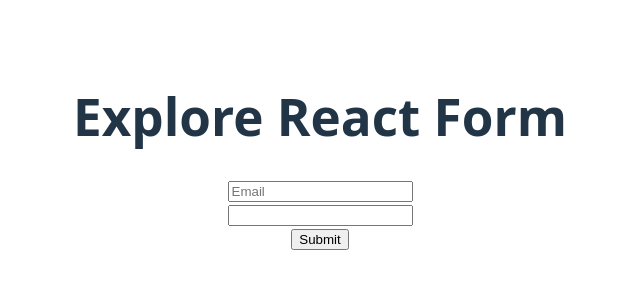
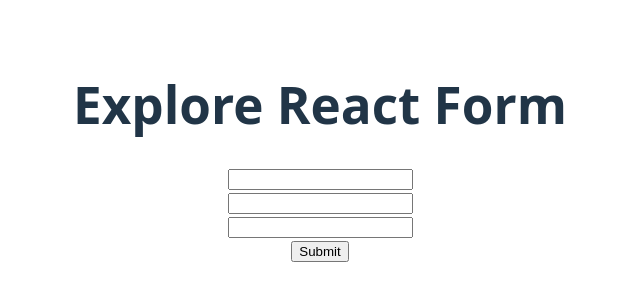
Before and after one commit to Tafsirchy/explore-react-form, a React (Vite) app: page / in a window 1280 px wide. Shown: the part 248-548 px from the top of the page, without its empty margins (320-960 px from the left). Built offline with nearby package versions, Linux system fonts and the light colour scheme.

Commit message:
Use Custom hook to reduce duplication of the code

```diff
--- a/src/App.jsx
+++ b/src/App.jsx
@@ -1,22 +1,21 @@
-import './App.css'
-import ControlledField from './Components/ControlledField/ControlledField'
-import FormAction from './Components/FormAction/FormAction'
-import SimpleForm from './Components/SimpleForm/SimpleForm'
-import UnControlledField from './Components/UnControlledField/UnControlledField'
+import "./App.css";
+import ControlledField from "./Components/ControlledField/ControlledField";
+import HookForm from "./Components/ControlledField/HookForm/HookForm";
+import FormAction from "./Components/FormAction/FormAction";
+import SimpleForm from "./Components/SimpleForm/SimpleForm";
+import UnControlledField from "./Components/UnControlledField/UnControlledField";
 
 function App() {
-
   return (
     <>
-
       <h1>Explore React Form</h1>
       {/* <SimpleForm></SimpleForm> */}
       {/* <FormAction></FormAction> */}
       {/* <ControlledField></ControlledField> */}
-      <UnControlledField></UnControlledField>
-
+      {/* <UnControlledField></UnControlledField> */}
+      <HookForm></HookForm>
     </>
-  )
+  );
 }
 
-export default App
+export default App;
--- a/src/Components/ControlledField/ControlledField.jsx
+++ b/src/Components/ControlledField/ControlledField.jsx
@@ -1,29 +1,38 @@
 import React, { useState } from "react";
 
 const ControlledField = () => {
+  const [name, setName] = useState("");
+  const [email, setEmail] = useState("");
   const [password, setPassword] = useState("");
   const [error, setError] = useState("");
 
   const handleSubmit = (e) => {
     e.preventDefault();
-    console.log("Submitted");
+    console.log(name, email, password);
 
-    if(password.length < 6) {
-        setError("Password must be at least 6 characters"),
-        setPassword("")
+    if (password.length < 6) {
+      setError("Password must be at least 6 characters"), setPassword("");
     }
-
   };
 
-  const handlePasswordOnchange = (e) => {
+  const handleNameOnChange = (e) => {
+    // console.log(e.target.value);
+    setName(e.target.value);
+  };
+
+  const handleEmailOnChange = (e) => {
+    // console.log(e.target.value);
+    setEmail(e.target.value);
+  };
+
+  const handlePasswordOnChange = (e) => {
     // console.log(e.target.value);
     setPassword(e.target.value);
 
     // check password length/error/validation
     if (password.length < 6) {
       setError("Password must be at least 6 characters");
-    }
-    else {
+    } else {
       setError("");
     }
   };
@@ -31,13 +40,23 @@ const ControlledField = () => {
   return (
     <div>
       <form onSubmit={handleSubmit}>
-        <input type="email" name="email" placeholder="Email" required id="" />
+        <input type="text" placeholder="Name" onChange={handleNameOnChange} defaultValue={name} />
+        <br />
+        <input
+          onChange={handleEmailOnChange}
+          defaultValue={email}
+          type="email"
+          name="email"
+          placeholder="Email"
+          required
+          id=""
+        />
         <br />
         <input
           type="password"
           name="password"
           placeholder="Password"
-          onChange={handlePasswordOnchange}
+          onChange={handlePasswordOnChange}
           defaultValue={password}
           required
           id=""
@@ -45,7 +64,7 @@ const ControlledField = () => {
         <br />
         <input type="submit" value="Submit" />
       </form>
-      <p style={{ color: 'red' }}>
+      <p style={{ color: "red" }}>
         <small>{error}</small>
       </p>
     </div>
--- /dev/null
+++ b/src/Components/ControlledField/HookForm/HookForm.jsx
@@ -0,0 +1,41 @@
+import React from "react";
+import useInputField from "../../../Hooks/UseInputField";
+
+const HookForm = () => {
+  const [name, nameOnChange] = useInputField("");
+  const [email, emailOnChange] = useInputField("");
+  const [password, passwordOnChange] = useInputField("");
+
+  const handleSubmit = (e) => {
+    e.preventDefault();
+    console.log("Form Submitted", name, email, password);
+  };
+
+  return (
+    <div>
+      <form onSubmit={handleSubmit}>
+        <input defaultValue={name} type="text" onChange={nameOnChange} />
+        <br />
+        <input
+          defaultValue={email}
+          onChange={emailOnChange}
+          type="email"
+          name=""
+          id=""
+        />
+        <br />
+        <input
+          defaultValue={password}
+          onChange={passwordOnChange}
+          type="password"
+          name=""
+          id=""
+        />
+        <br />
+        <input type="submit" value="Submit" />
+      </form>
+    </div>
+  );
+};
+
+export default HookForm;
--- /dev/null
+++ b/src/Hooks/useInputField.jsx
@@ -0,0 +1,13 @@
+import { useState } from "react";
+
+const useInputField = (defaultValue) => {
+  const [fieldValue, setFieldValue] = useState(defaultValue);
+
+  const handleFieldOnChange = (e) => {
+    setFieldValue(e.target.value);
+  };
+
+  return [fieldValue, handleFieldOnChange];
+};
+
+export default useInputField;
```
